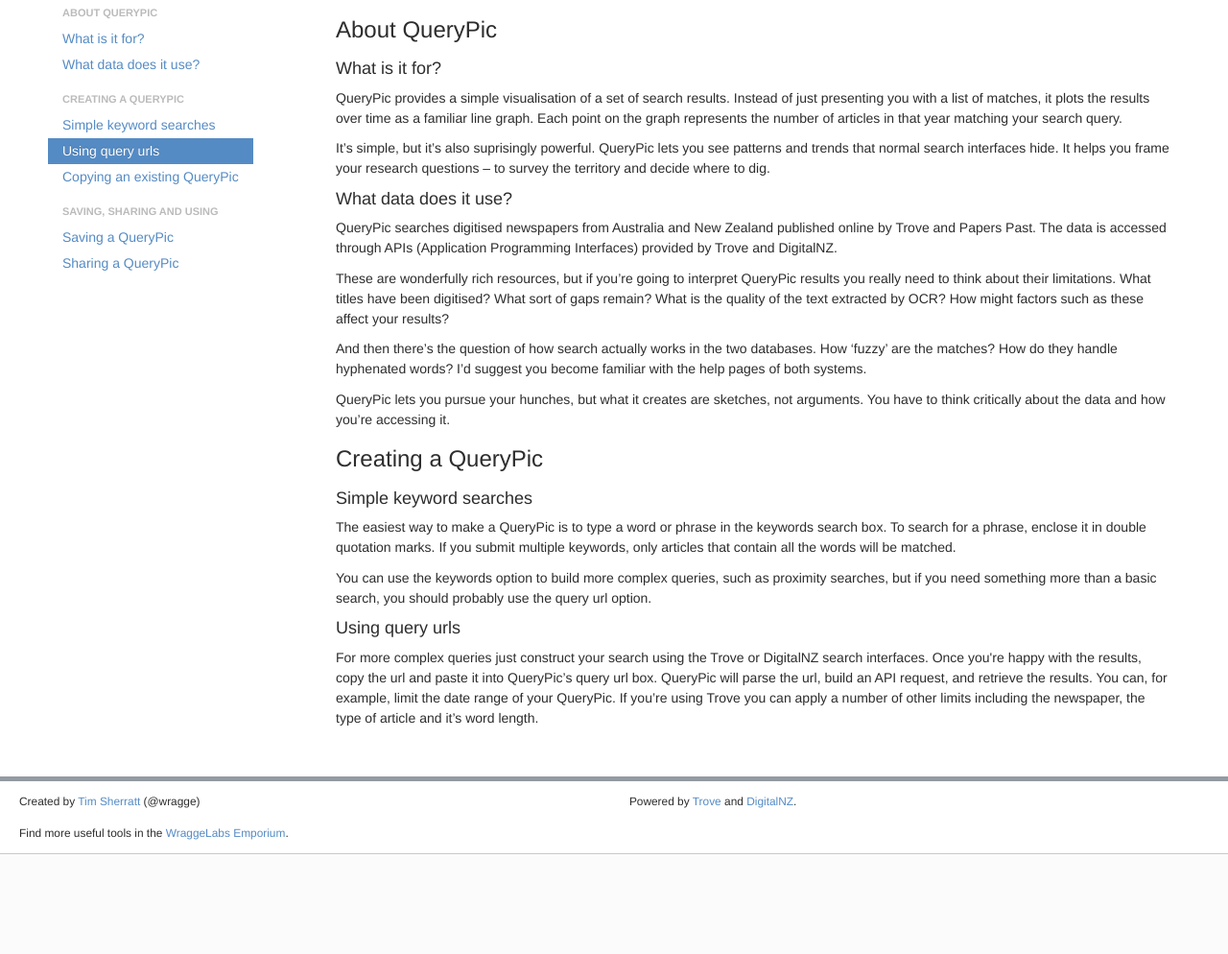
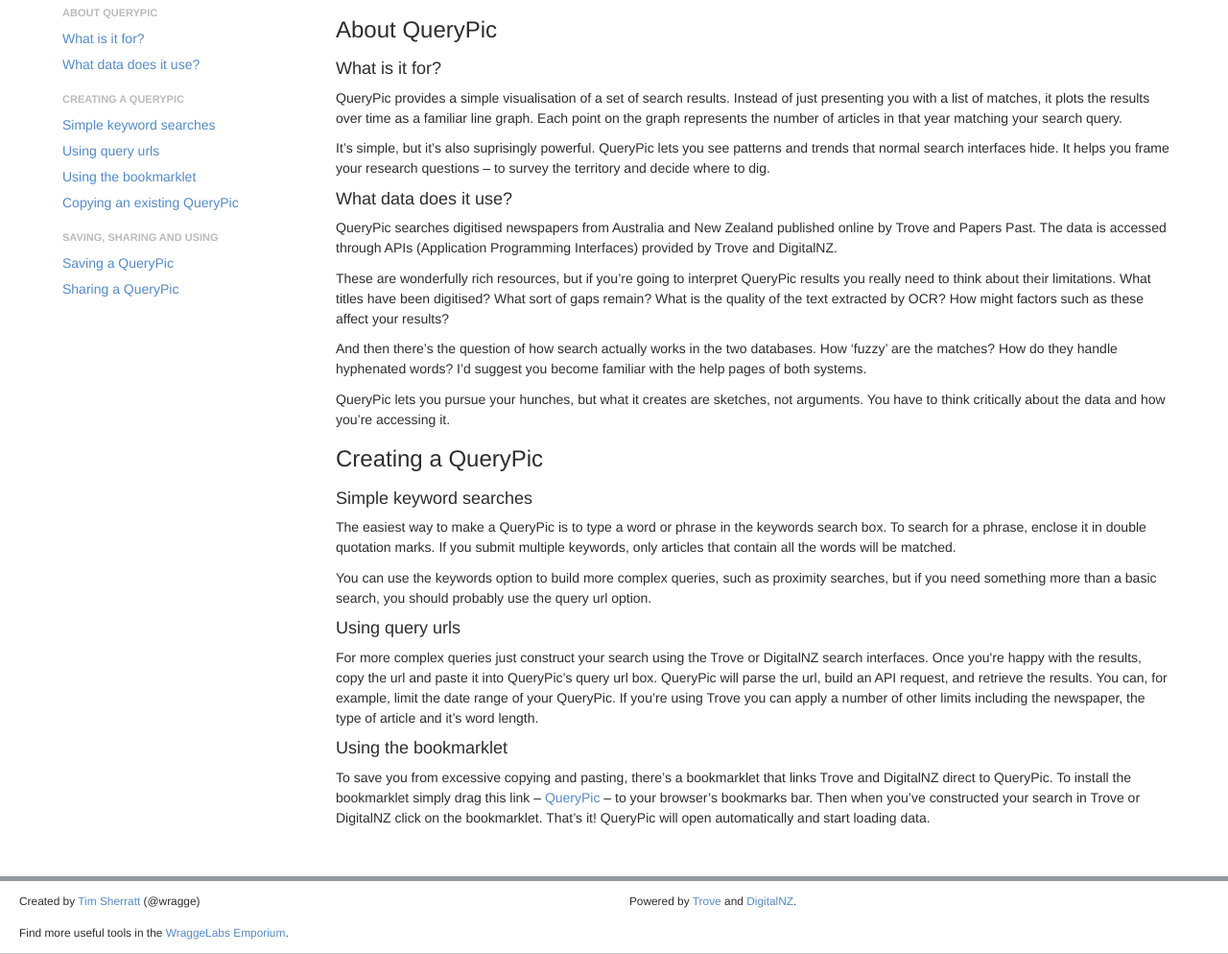
Before and after one commit to wragge/dhistory, a Django app: page /querypic/help/ in a window 1280 px wide. Shown: the part 156-1150 px from the top of the page at 96% size. Before the commit the page ends 1046 px from the top, so only its background shows below. Run offline with Django 3.2, Linux system fonts and the light colour scheme; parts of the project's set-up code (start-up, migrations or seed data) failed here and were passed over; some libraries are stand-ins or nearby versions; some web fonts are replaced.

Commit message:
Adding bookmarklet

```diff
--- /dev/null
+++ b/dhistory/querypic/static/js/bookmarklet.js
@@ -0,0 +1 @@
+javascript:(function(){if(window.location.href.match(/^http:\/\/trove\.nla\.gov\.au\/newspaper\/result\?/)){window.location="http://dhistory.org/querypic/create/?trove_query="+encodeURIComponent(window.location.href);}else%20if(window.location.href.match(/^http:\/\/www\.digitalnz\.org\/records\?/)){window.location="http://dhistory.org/querypic/create/?dnz_query="+encodeURIComponent(window.location.href);}})();
--- a/dhistory/querypic/templates/querypic-help.html
+++ b/dhistory/querypic/templates/querypic-help.html
@@ -1,5 +1,5 @@
 {% extends 'base.html' %}
-{% block body_attrs %} data-spy="scroll" data-target="#side-nav" data-offset="80" {% endblock %}
+{% block body_attrs %}{% endblock %}
 {% block extra_scripts %}
     <script src="{{ STATIC_URL}}js/highcharts.js" type="text/javascript"></script>
     <script src="{{ STATIC_URL }}js/showLoading/js/jquery.showLoading.min.js"></script>
@@ -24,7 +24,8 @@
         </header>
     </div>
     <div>
-        <div class="span3" id="side-nav">
+        <div class="span3">
+            <div id="side-nav">
                 <ul class="nav nav-list affix">
                   <li class="nav-header">About QueryPic</li>
                   <li><a href="#whatfor">What is it for?</a></li>
@@ -32,11 +33,13 @@
                   <li class="nav-header">Creating a QueryPic</li>
                   <li><a href="#keyword">Simple keyword searches</a></li>
                   <li><a href="#query">Using query urls</a></li>
+                  <li><a href="#bookmarklet">Using the bookmarklet</a></li>
                   <li><a href="#copying">Copying an existing QueryPic</a></li>
                   <li class="nav-header">Saving, sharing and using</li>
                   <li><a href="#saving">Saving a QueryPic</a></li>
                   <li><a href="#sharing">Sharing a QueryPic</a></li>
                 </ul>
+            </div>
         </div>
         <div class="span9">
             <h3>About QueryPic</h3>
@@ -54,6 +57,8 @@
             <p>You can use the keywords option to build more complex queries, such as proximity searches, but if you need something more than a basic search, you should probably use the query url option.</p>
             <h4 id="query">Using query urls</h4>
             <p>For more complex queries just construct your search using the Trove or DigitalNZ search interfaces. Once you're happy with the results, copy the url and paste it into QueryPic&rsquo;s query url box. QueryPic will parse the url, build an API request, and retrieve the results. You can, for example, limit the date range of your QueryPic. If you&rsquo;re using Trove you can apply a number of other limits including the newspaper, the type of article and it&rsquo;s word length.</p>
+            <h4 id="bookmarklet">Using the bookmarklet</h4>
+            <p>To save you from excessive copying and pasting, there&rsquo;s a bookmarklet that links Trove and DigitalNZ direct to QueryPic. To install the bookmarklet simply drag this link &ndash; <a href='javascript:(function(){if(window.location.href.match(/^http:\/\/trove\.nla\.gov\.au\/newspaper\/result\?/)){window.location="http://dhistory.org/querypic/create/?trove_query="+encodeURIComponent(window.location.href);}else%20if(window.location.href.match(/^http:\/\/www\.digitalnz\.org\/records\?/)){window.location="http://dhistory.org/querypic/create/?dnz_query="+encodeURIComponent(window.location.href);}})();'>QueryPic</a> &ndash; to your browser&rsquo;s bookmarks bar. Then when you&rsquo;ve constructed your search in Trove or DigitalNZ click on the bookmarklet. That&rsquo;s it! QueryPic will open automatically and start loading data.</p>
         </div>
     </div>
 </div>
--- a/dhistory/querypic/views.py
+++ b/dhistory/querypic/views.py
@@ -134,7 +134,6 @@ def list_querypics(request):
     return render(request, 'querypic-browse.html', {'qpgraphs': qpgraphs, 'sort': sort})
 
 
-
 def clean_keywords(string):
     ignore = ['AND', 'NOT', 'OR']
     keywords = [keyword.strip('(').strip(')') for keyword in string.split() if keyword not in ignore]
```
Lines whose indentation alone changed are shown as unchanged.
